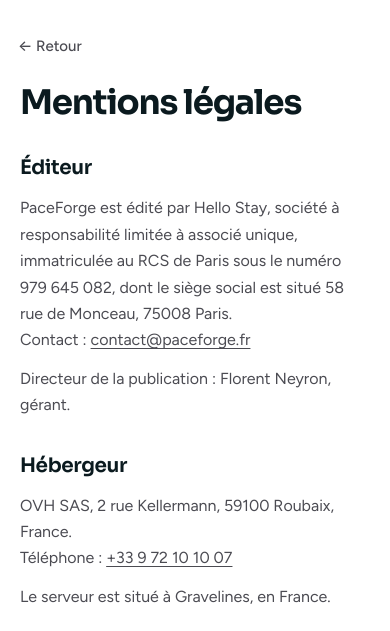
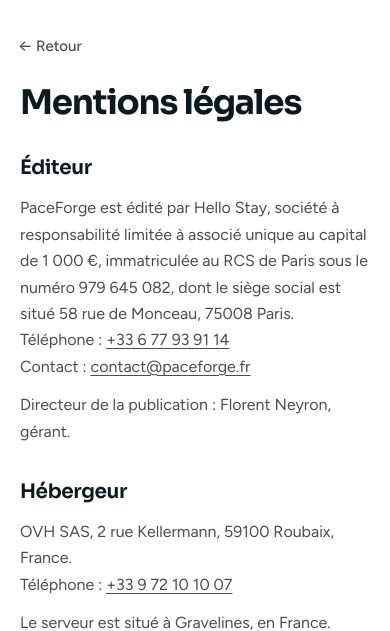
Before and after one commit to fneyron/paceforge, a FastAPI app: page /mentions-legales in a window 390 px wide. Shown: the part 64-695 px from the top of the page. Run offline with FastAPI, Linux system fonts and the light colour scheme; parts of the project's set-up code (start-up, migrations or seed data) failed here and were passed over.

Commit message:
Legal notice: Hello Stay's share capital (EUR 1,000) and phone number
Co-Authored-By: Claude Opus 5.5 <noreply@anthropic.com>
Claude-Session: https://claude.ai/code/session_01JgBKtNMBXtzDbiG8iy4LgV

```diff
--- a/app/templates/legal_notice.html
+++ b/app/templates/legal_notice.html
@@ -12,7 +12,7 @@
 
     <section aria-labelledby="editeur">
         <h2 id="editeur">Éditeur</h2>
-        <p>PaceForge est édité par Hello Stay, société à responsabilité limitée à associé unique, immatriculée au RCS de Paris sous le numéro 979&nbsp;645&nbsp;082, dont le siège social est situé 58 rue de Monceau, 75008 Paris.<br>Contact&nbsp;: <a href="mailto:contact@paceforge.fr">contact@paceforge.fr</a></p>
+        <p>PaceForge est édité par Hello Stay, société à responsabilité limitée à associé unique au capital de 1&nbsp;000&nbsp;€, immatriculée au RCS de Paris sous le numéro 979&nbsp;645&nbsp;082, dont le siège social est situé 58 rue de Monceau, 75008 Paris.<br>Téléphone&nbsp;: <a href="tel:+33677939114">+33&nbsp;6&nbsp;77&nbsp;93&nbsp;91&nbsp;14</a><br>Contact&nbsp;: <a href="mailto:contact@paceforge.fr">contact@paceforge.fr</a></p>
         <p>Directeur de la publication&nbsp;: Florent Neyron, gérant.</p>
     </section>
 
```
Also changed, not shown: docs/decisions.md (+1 -1 lines), tests/test_legal_pages.py (+2 -1 lines).
